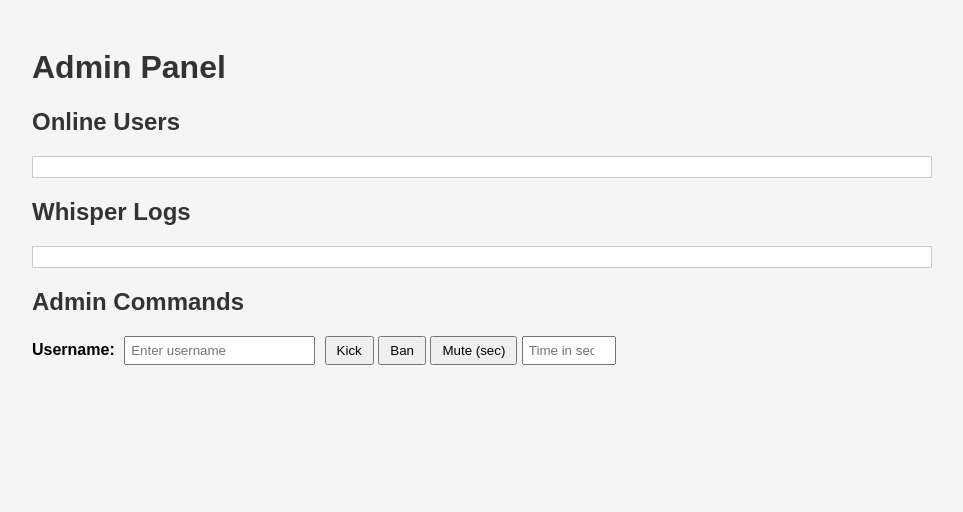
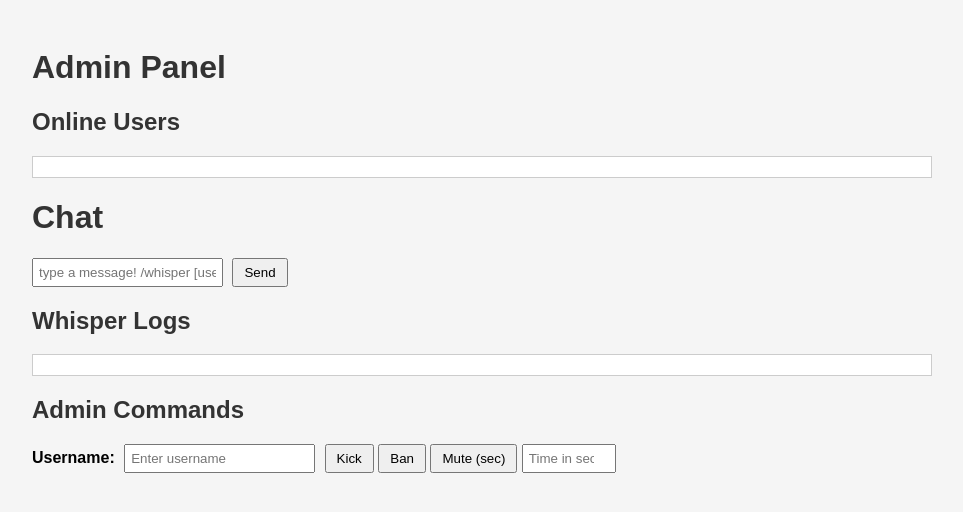
Before and after one commit to GUY-cpu-sketch/chat, a website: page public/admin.html in a window 1280 px wide. Shown: the whole page, without its empty margins (158-1121 px from the left). Drawn offline with nearby package versions, Linux system fonts and the light colour scheme; no server answers.

Commit message:
Update admin.html

```diff
--- a/public/admin.html
+++ b/public/admin.html
@@ -21,6 +21,14 @@
 
     <h2>Online Users</h2>
     <ul id="userList"></ul>
+
+    <div class="container">
+    <h1>Chat</h1>
+    <div id="chatBox"></div>
+    <form id="chatForm">
+      <input id="chatInput" placeholder="type a message! /whisper [username] [msg], /reply [msg]" autocomplete="off"/>
+      <button type="submit">Send</button>
+    </form>
 
     <h2>Whisper Logs</h2>
     <div id="whisperLogs"></div>
```
